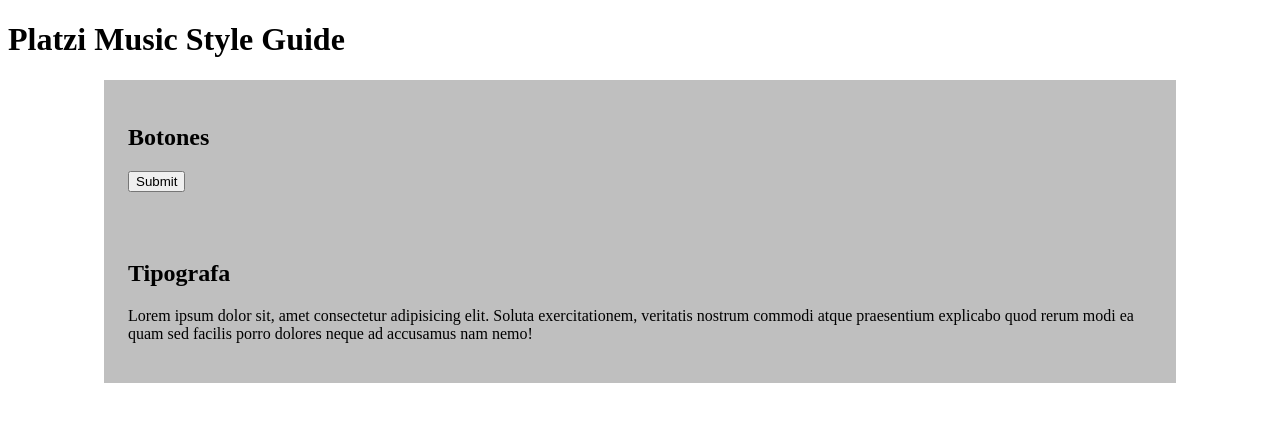
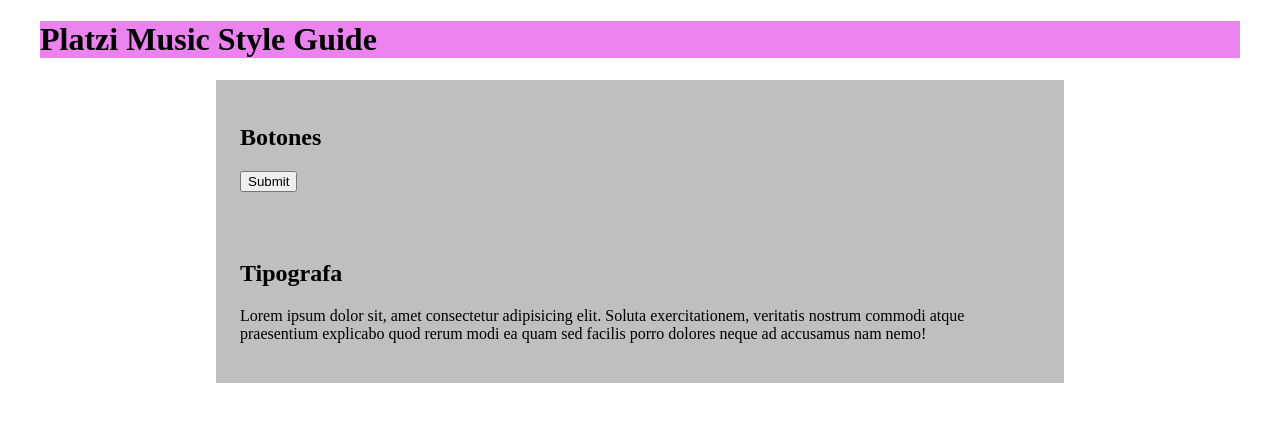
Before and after one commit to cbascordoba/sass, a plain HTML site: page index.html in a window 1280 px wide. Drawn offline with Linux system fonts and the light colour scheme.

Commit message:
se establece el ancho del header a través de un mixin paramétrico

```diff
--- a/index.html
+++ b/index.html
@@ -8,7 +8,10 @@
     <title>Document</title>
 </head>
 <body>
-    <h1>Platzi Music Style Guide</h1>
+    <header class="max-width--huge">
+
+        <h1>Platzi Music Style Guide</h1>
+    </header>
     <section>
         <h2>Botones</h2>
         <input type="submit">
--- a/layout/_layout.scss
+++ b/layout/_layout.scss
@@ -3,3 +3,11 @@ section{
     background-color: $color-litegray;
     padding: $padding;
 }
+
+.max-width--huge{
+    @include max-width(1200px);
+}
+
+header{
+    background-color: $color-brand;
+}
--- a/lib/_mixins.scss
+++ b/lib/_mixins.scss
@@ -2,8 +2,8 @@
 //     $MIXINS
 // ------------------------------------------
 
-@mixin max-width{
-    max-width:1024px;
+@mixin max-width($maxwidth:$page-max-width){
+    max-width:$maxwidth;
     margin-left: auto;
     margin-right: auto;
 }
--- a/lib/_variables.scss
+++ b/lib/_variables.scss
@@ -33,3 +33,4 @@ $buttonfontsize: $basefontsize*1.5;
 
 $border-radius: 3px;
 $padding: 24px;
+$page-max-width: 800px;
```
Also changed, not shown: css/style.css.
